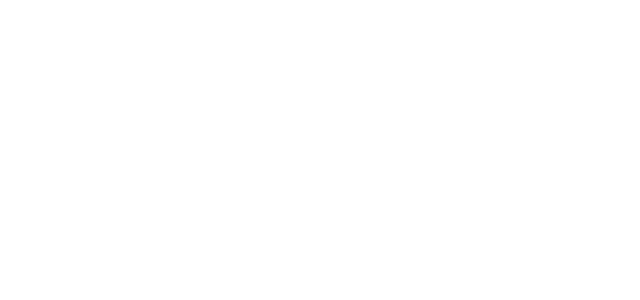
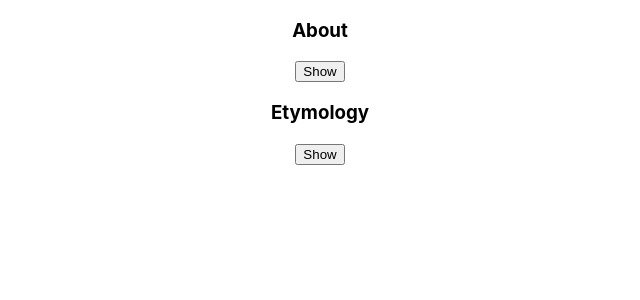
Before and after one commit to Chandan9898Kumar/State_Manage, a React (Create React App) app: page /SharingStateBetweentwoComp in a window 1280 px wide. Before the commit this address had no page. Shown: the top 300 px of the page, without its empty margins (320-960 px from the left). Built offline with nearby package versions, Linux system fonts and the light colour scheme.

Commit message:
feat: added new example how share single state bewteen two component

```diff
--- a/package.json
+++ b/package.json
@@ -3,7 +3,6 @@
   "version": "0.1.0",
   "private": true,
   "dependencies": {
-    "@testing-library/jest-dom": "^5.16.5",
     "@testing-library/react": "^13.4.0",
     "@testing-library/user-event": "^13.5.0",
     "enzyme": "^3.11.0",
@@ -44,5 +43,8 @@
       "src/**/*.js",
       "!src/index.js"
     ]
+  },
+  "devDependencies": {
+    "@testing-library/jest-dom": "^5.16.5"
   }
 }
--- a/src/App.js
+++ b/src/App.js
@@ -2,6 +2,7 @@
 import React, { lazy, Suspense } from "react";
 import "./App.css";
 
+// import Parent from "./StateManageComponent/SharingStateBetweenTwoComponent/ParentCom";
 // import HeaderNav from "./StateManageComponent/Header";
 // import PracticeOne from "./StateManageComponent/StateManageFirst";
 
@@ -12,6 +13,9 @@
 const PracticeOne = lazy(() =>
   import("./StateManageComponent/StateManageFirst")
 );
+const Parent = lazy(() =>
+  import("./StateManageComponent/SharingStateBetweenTwoComponent/ParentCom")
+);
 
 function App() {
   return (
@@ -20,6 +24,11 @@
         <Routes>
           <Route exact path="/" element={<HeaderNav />} />
           <Route exact path="/StateOne" element={<PracticeOne />} />
+          <Route
+            exact
+            path="/SharingStateBetweentwoComp"
+            element={<Parent />}
+          />
         </Routes>
       </Suspense>
     </BrowserRouter>
--- a/src/StateManageComponent/Header.js
+++ b/src/StateManageComponent/Header.js
@@ -8,6 +8,15 @@
   height: "120px",
   color: "white",
 };
+
+const newStyle={
+  position: "absolute",
+  left: "150px",
+  width: "100px",
+  height: "120px",
+  color: "white",
+
+}
 const HeaderNav = () => {
   return (
     <div>
@@ -18,9 +27,9 @@
           </NavLink>
         </li>
         <br />
-        {/* <li>
-        <NavLink to='/cart' style={{color:'white',wordSpacing:'2px'}}>State Manage Two</NavLink>
-        </li> */}
+        <li>
+        <NavLink to='/SharingStateBetweentwoComp' style={newStyle}>Sharing State</NavLink>
+        </li>
       </ul>
     </div>
   );
--- /dev/null
+++ b/src/StateManageComponent/SharingStateBetweenTwoComponent/ChildOne.js
@@ -0,0 +1,19 @@
+import React,{useState} from "react"
+const ChildsOne=({title,children,isActive,onShows})=>{
+
+  return (
+    <section className="panel">
+      <h3>{title}</h3>
+      {isActive ? (
+        <p>{children}</p>
+      ) : (
+        <button onClick={onShows}>
+          Show
+        </button>
+      )}
+    </section>
+  );
+
+
+}
+export default ChildsOne;
--- /dev/null
+++ b/src/StateManageComponent/SharingStateBetweenTwoComponent/ChildTwo.js
@@ -0,0 +1,18 @@
+import React,{useState} from "react"
+const ChildsTwo=({title,children,isActive,onShow})=>{
+
+  return (
+    <section className="panel">
+      <h3>{title}</h3>
+      {isActive ? (
+        <p>{children}</p>
+      ) : (
+        <button onClick={onShow}>
+          Show
+        </button>
+      )}
+    </section>
+  );
+
+}
+export default ChildsTwo;
--- /dev/null
+++ b/src/StateManageComponent/SharingStateBetweenTwoComponent/ParentCom.js
@@ -0,0 +1,34 @@
+import React, { useState } from "react";
+import ChildsOne from "./ChildOne";
+import ChildsTwo from "./ChildTwo";
+import "../../App.css";;
+const Parent = () => {
+  const [activeIndex, setActiveIndex] = useState(null);
+
+  // Here we are sharing a single  state between two component.
+  return (
+    <div className="App">
+      <ChildsOne
+        title="About"
+        isActive={activeIndex === 0}
+        onShows={() => setActiveIndex(0)}
+      >
+        With a population of about 2 million, Almaty is Kazakhstan's largest
+        city. From 1929 to 1997, it was its capital city.
+      </ChildsOne>
+
+      <ChildsTwo
+        title="Etymology"
+        isActive={activeIndex === 1}
+        onShow={() => setActiveIndex(1)}
+      >
+        The name comes from <span lang="kk-KZ">алма</span>, the Kazakh word for
+        "apple" and is often translated as "full of apples". In fact, the region
+        surrounding Almaty is thought to be the ancestral home of the apple, and
+        the wild <i lang="la">Malus sieversii</i> is considered a likely
+        candidate for the ancestor of the modern domestic apple.
+      </ChildsTwo>
+    </div>
+  );
+};
+export default Parent;
--- a/src/StateManageComponent/StateManageFirst.js
+++ b/src/StateManageComponent/StateManageFirst.js
@@ -46,6 +46,11 @@
   };
 
   const ChangeBackGround = (e) => {
+    // Here we use stopPropagation()
+
+    // The stopPropagation() method prevents propagation of the same event from being called.
+    // Propagation means bubbling up to parent elements or capturing down to child elements.
+
     e.stopPropagation();
     setActive(true);
   };
@@ -124,7 +129,13 @@
         Click on Image,and then Click on white image on left or right side.
       </label>
 
-      <div style={active ? null : myStyle} onClick={(e) => setActive(false)}>
+      <div
+        style={active ? null : myStyle}
+        onClick={(e) => {
+          // e.stopPropagation();
+          setActive(false);
+        }}
+      >
         <img
           className="picture"
           alt="Rainbow houses in Kampung Pelangi, Indonesia"
```
Also changed, not shown: 2 other files (tests, documents, lock files or other folders).
